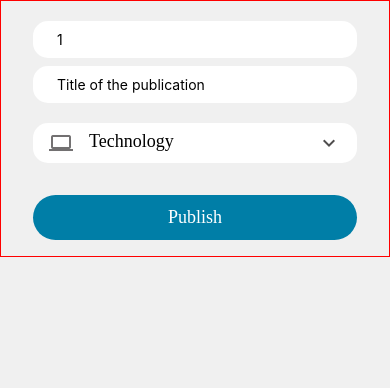
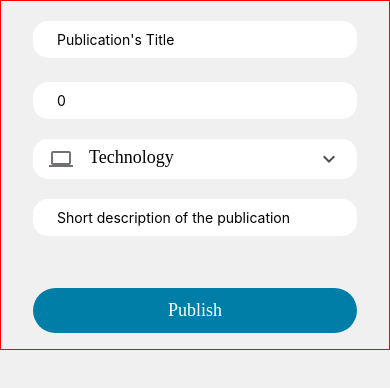
Before and after one commit to LeonelKero/done-with, a React Native app: screen / in a window 390 px wide. Shown: the top 388 px of the page. Built offline with nearby package versions, Linux system fonts and the light colour scheme.

Commit message:
Basic publication form structure set

```diff
--- a/App.js
+++ b/App.js
@@ -9,47 +9,8 @@ import WelcomeScreen from "./app/screens/welcome/WelcomeScreen";
 import PostListingScreen from "./app/screens/post/PostListingScreen";
 import DWSwitch from "./app/components/switch/DWSwitch";
 
-const pickerItems = [
-  {
-    name: "Technology",
-    value: 1,
-    Icon: (
-      <MaterialCommunityIcons name={"laptop"} size={24} color={color.gray} />
-    ),
-  },
-  {
-    name: "Furnitures",
-    value: 2,
-    Icon: (
-      <MaterialCommunityIcons
-        name={"table-furniture"}
-        size={24}
-        color={color.gray}
-      />
-    ),
-  },
-  {
-    name: "Clothing",
-    value: 3,
-    Icon: (
-      <MaterialCommunityIcons name={"glasses"} size={24} color={color.gray} />
-    ),
-  },
-];
-
 export default function App() {
-  return (
-    <PostListingScreen />
-    // <RootContainer>
-    //   <DWPicker
-    //     Icon={
-    //       <MaterialIcons name="category" size={16} color={color.softDark} />
-    //     }
-    //     placeholder="Item category"
-    //     pickerItems={pickerItems}
-    //   />
-    // </RootContainer>
-  );
+  return <PostListingScreen />;
 }
 
 const styles = StyleSheet.create({
--- a/app/components/form/DWFormField.tsx
+++ b/app/components/form/DWFormField.tsx
@@ -1,7 +1,7 @@
 import { Entypo } from "@expo/vector-icons";
 import { FormikErrors, FormikTouched } from "formik";
 import React from "react";
-import { StyleSheet } from "react-native";
+import { StyleSheet, View } from "react-native";
 import color from "../../config/color";
 import DWErrorText from "../error/DWErrorText";
 import DWTextInput from "../input/DWTextInput";
@@ -41,7 +41,7 @@ const DWFormField = ({
   setFieldTouched,
 }) => {
   return (
-    <>
+    <View style={styles.container}>
       <DWTextInput
         placeholder={placeholder}
         value={value}
@@ -55,10 +55,14 @@ const DWFormField = ({
         }
       />
       <DWErrorText message={errors[field]} isVisible={touched[field]} />
-    </>
+    </View>
   );
 };
 
 export default DWFormField;
 
-const styles = StyleSheet.create({});
+const styles = StyleSheet.create({
+  container:{
+    marginBottom: 16
+  }
+});
--- a/app/components/picker/DWPicker.tsx
+++ b/app/components/picker/DWPicker.tsx
@@ -106,8 +106,8 @@ const styles = StyleSheet.create({
     paddingHorizontal: 16,
     paddingVertical: 8,
     borderRadius: 15,
-    marginTop: 16,
     backgroundColor: color.white,
+    marginBottom:16
   },
   close: {
     width: 30,
--- a/app/screens/post/PostListingScreen.tsx
+++ b/app/screens/post/PostListingScreen.tsx
@@ -1,22 +1,18 @@
+import { MaterialCommunityIcons, MaterialIcons } from "@expo/vector-icons";
 import { Formik } from "formik";
 import React from "react";
 import { StyleSheet, View } from "react-native";
 import { number, object, string } from "yup";
-import { MaterialCommunityIcons, MaterialIcons } from "@expo/vector-icons";
 import DWFormField from "../../components/form/DWFormField";
 import DWSubmitButton from "../../components/form/DWSubmitButton";
+import DWPicker from "../../components/picker/DWPicker";
+import color from "../../config/color";
 import RootContainer from "../RootContainer";
-import color from "../../config/color";
-import DWPicker from "../../components/picker/DWPicker";
 
 const publishSchema = object({
   title: string().required().label("Title"),
   price: number().required().min(1).max(1000).label("Price"),
-  // category: object({
-  //   name: string().label("Name"),
-  //   value: number(),
-  //   Icon: object({})
-  // }),
+  category: string().required().label("Category"),
   description: string().required().label("Description"),
 });
 
@@ -54,14 +50,33 @@ const PostListingScreen = () => {
       <View style={styles.container}>
         <Formik
           onSubmit={(values) => console.log("Publish", values)}
-          initialValues={{ title: "", price: 1 }}
+          initialValues={{ title: "", price: 0, category: "", description: "" }}
           validationSchema={publishSchema}
         >
-          {({ values, errors, touched, handleChange, setFieldTouched }) => (
+          {({
+            values,
+            errors,
+            touched,
+            handleChange,
+            setFieldValue,
+            setFieldTouched,
+          }) => (
             <View style={styles.inputs}>
               <DWFormField
+                field={"title"}
+                placeholder={"Publication's Title"}
+                iconName={undefined}
+                errors={errors}
+                value={values.title}
+                isSecure={false}
+                touched={touched}
+                keyboardType={"default"}
+                handleChange={handleChange}
+                setFieldTouched={setFieldTouched}
+              />
+              <DWFormField
                 field={"price"}
-                placeholder={"Item price"}
+                placeholder={"Item's Price"}
                 iconName={undefined}
                 errors={errors}
                 value={values.price}
@@ -71,20 +86,10 @@ const PostListingScreen = () => {
                 handleChange={handleChange}
                 setFieldTouched={setFieldTouched}
               />
-              <DWFormField
-                field={"title"}
-                placeholder={"Title of the publication"}
-                iconName={undefined}
-                errors={errors}
-                value={values.title}
-                isSecure={false}
-                touched={touched}
-                keyboardType={"default"}
-                handleChange={handleChange}
-                setFieldTouched={setFieldTouched}
-              />
               <DWPicker
-                handleSelectedCategory={(cat) => console.log("The selected category => ", cat.name)}
+                handleSelectedCategory={(cat) =>
+                  setFieldValue("category", cat.name)
+                }
                 Icon={
                   <MaterialIcons
                     name="category"
@@ -94,6 +99,18 @@ const PostListingScreen = () => {
                 }
                 placeholder="Item category"
                 pickerItems={categories}
+              />
+              <DWFormField
+                field={"description"}
+                placeholder={"Short description of the publication"}
+                iconName={undefined}
+                errors={errors}
+                value={values.description}
+                isSecure={false}
+                touched={touched}
+                keyboardType={"default"}
+                handleChange={handleChange}
+                setFieldTouched={setFieldTouched}
               />
               <DWSubmitButton title="Publish" />
             </View>
```
